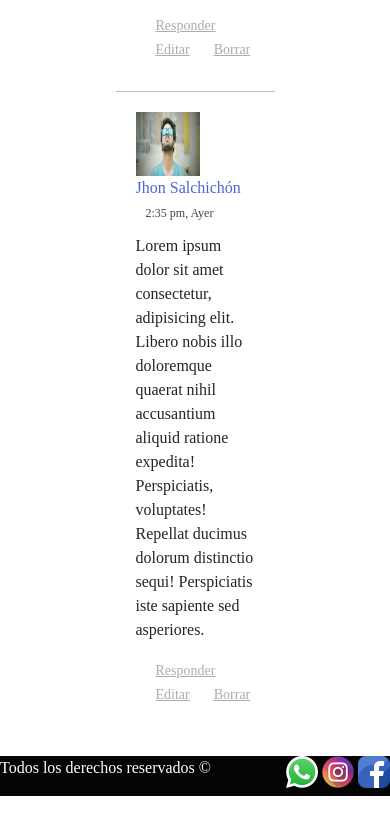
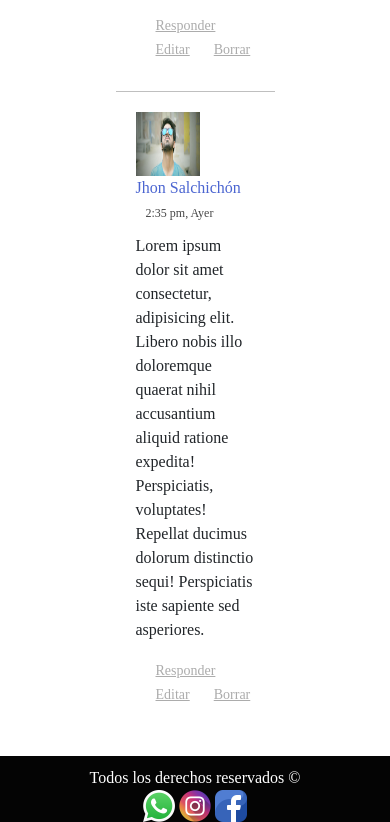
Before and after one commit to SantiniMartin/RestoBar2.0, a plain HTML site: page reseñas.html in a window 390 px wide. Shown: the part 1409-2231 px from the top of the page. Before the commit the page ends 2205 px from the top, so only its background shows below. Drawn offline with nearby package versions, Linux system fonts and the light colour scheme; a web font is replaced by a local one.

Commit message:
Se mejora el footer y se hace responsive el Iframe map

```diff
--- a/estilo.scss
+++ b/estilo.scss
@@ -216,111 +216,6 @@
 
     /* Fin sección Menu - Top Platillos */
 
-    /* Inicio sección Reseñas */
-    // .container{
-    //     .comentarios{
-    //         margin: 20px 0px;
-    //     }
-
-    //     .form_comentarios{
-    //         textarea{
-    //             width: 100%;
-    //             height: 84px;
-    //             max-width: 100%;
-    //             min-width: 100%;
-    //             min-height: 84px;
-    //             max-height: 300px;
-    //             padding: 10px;
-    //             line-height: 30px;
-    //             border: 1px solid #4b65d1;
-    //         }
-
-    //         .btn{
-    //             background: #4b65d1;
-    //             border-radius: 0;
-    //             color: #fff;
-    //             margin: 10px 0px;
-    //         }
-
-    //         .btn:hover{
-    //             box-shadow: 0px 0px 9px rgba(0, 0, 0, .35);
-    //         }
-
-    //         .media{
-    //             border-top: 1px solid #bfbfbf;
-    //             padding: 20px;
-
-    //             .media-body{
-    //                 .nombre{
-    //                     color: #4b65d1;
-    //                     margin-bottom: 0px;
-
-    //                     span{
-    //                         font-size: 12px;
-    //                         color: #464646;
-    //                         margin-left: 10px;
-    //                     }
-    //                 }
-
-    //                 .comentario{
-    //                     margin-top: 10px;
-    //                 }
-
-    //                 .botones{
-    //                     margin-bottom: 10px;
-
-    //                     a{
-    //                         color: #acacac;
-    //                         font-size: 14px;
-    //                         margin-left: 20px;
-    //                     }
-    //                 }
-    //             }
-
-    //             // .pic{
-    //             //     width: 64px;
-    //             //     height: 64px;
-    //             // }
-
-    //             img{
-    //                 margin-right: 20px;
-
-    //                 .pic{
-    //                     width: 64px;
-    //                     height: 64px;
-    //                 }
-    //             }
-
-    //             // .nombre{
-    //             //     color: #4b65d1;
-    //             //     margin-bottom: 0px;
-
-    //             //     span{
-    //             //         font-size: 12px;
-    //             //         color: #464646;
-    //             //         margin-left: 10px;
-    //             //     }
-    //             // }
-
-    //             // .comentario{
-    //             //     margin-top: 10px;
-    //             // }
-
-    //             // .botones{
-    //             //     margin-bottom: 10px;
-
-    //             //     a{
-    //             //         color: #acacac;
-    //             //         font-size: 14px;
-    //             //         margin-left: 20px;
-    //             //     }
-    //             // }
-    //         }
-    //     }
-    // }
-
-    /* Fin Sección Reseñas */
-
     /* Sobre Nosotros */
 
     .cont_nosotros{
@@ -334,18 +229,25 @@
     /* Estilos Footer */
 
     footer{
-        display: flex;
-        justify-content: space-between;
+        // display: flex;
+        // justify-content: space-between;
         background-color: #040404;
 
         p{
             color: #fff;
             text-align: center;
+            display: block;
+            padding-top: 10px;
+            margin: 0;
         }
 
         .redes{
+            // align-items: center;
             width: 2rem;
             height: 2rem;
+        }
+        .contenedor-redes{
+            text-align: center;
         }
     }
 
--- a/style.css
+++ b/style.css
@@ -241,19 +241,22 @@ h4{
 /* Estilos Footer */
 
 footer{
-    display: flex;
-    justify-content: space-between;
     background-color: #040404;
 }
 
 .copy{
     color: #fff;
-    align-items: center;
+    text-align: center;
+    display: block;
+    padding-top: 10px;
+    margin: 0;
 }
 
 .redes{
     width: 2rem;
     height: 2rem;
 }
-
+.contenedor-redes{
+    text-align: center;
+}
 /* Fin Footer*/
```
Also changed, not shown: SobreNosotros.html (+3 -1 lines), estilo.css, 1 other file.
